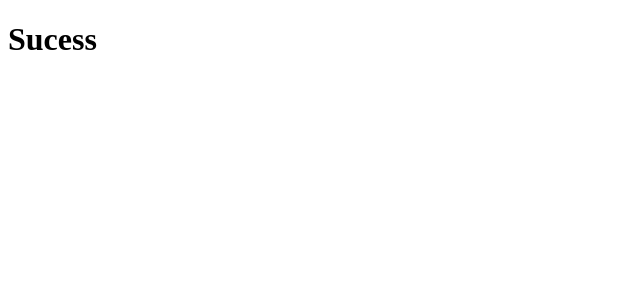
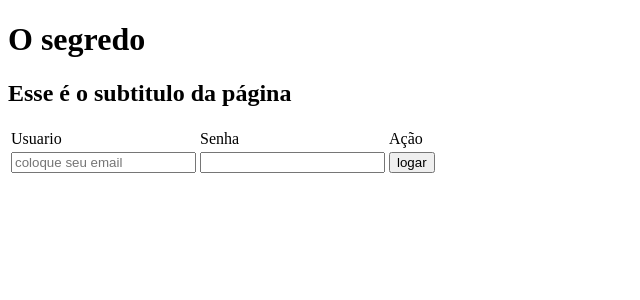
Before and after one commit to glasnote/python_web, a Flask app: page / in a window 1280 px wide. Shown: the top 300 px of the page, without its empty margins (0-640 px from the left). Run offline with Flask 3, Linux system fonts and the light colour scheme.

Commit message:
atualizacao controller

```diff
--- a/app.py
+++ b/app.py
@@ -4,15 +4,17 @@ app = Flask(__name__)
 
 @app.route("/")
 def principal():
-    return render_template('app.html')
+    titulo = 'O segredo'
+    tituloPagina = 'Esse é o subtitulo da página'
+    return render_template('app.html', titulo = titulo, tituloPagina = tituloPagina)
 
 @app.route("/cadastro")
 def cadastro():
     return 'Olá sou uma rota de casdastro página de casdastro'
 
-@app.route("/login")
+@app.route("/login" , methods=['GET', 'POST'])
 def login():
     return 'realizar Login'
 
 if  __name__ == "__main__":
-    app.run(debug=True,Port=6000)
+    app.run(debug=True)
--- a/templates/app.html
+++ b/templates/app.html
@@ -1,11 +1,29 @@
 <!DOCTYPE html>
 <html lang="en">
+
 <head>
     <meta charset="UTF-8">
     <meta name="viewport" content="width=device-width, initial-scale=1.0">
     <title>Document</title>
 </head>
+
 <body>
-    <h1>Sucess</h1>
+    <h1>{{titulo}}</h1>
+    <h2>{{tituloPagina}}</h2>
+    <table>
+        <tr>
+            <td>Usuario</td>
+            <td>Senha</td>
+            <td>Ação</td>
+        </tr>
+        <tr>
+            <form action="{{ url_for('login') }}"  method="post" >
+                <td><input type="text" name="email" placeholder="coloque seu email"></td>
+                <td><input type="password" name="password"></td>
+                <td><input type="submit" value="logar"></td>
+            </form>
+        </tr>
+    </table>
 </body>
+
 </html>
```
